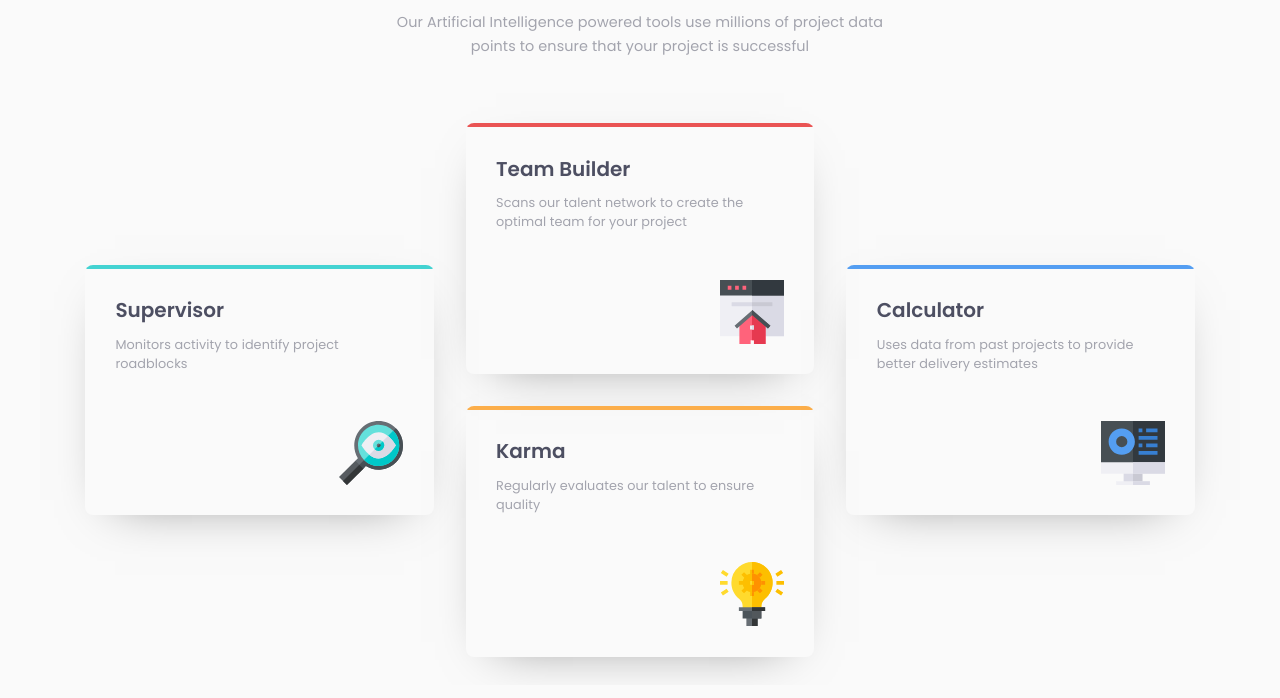
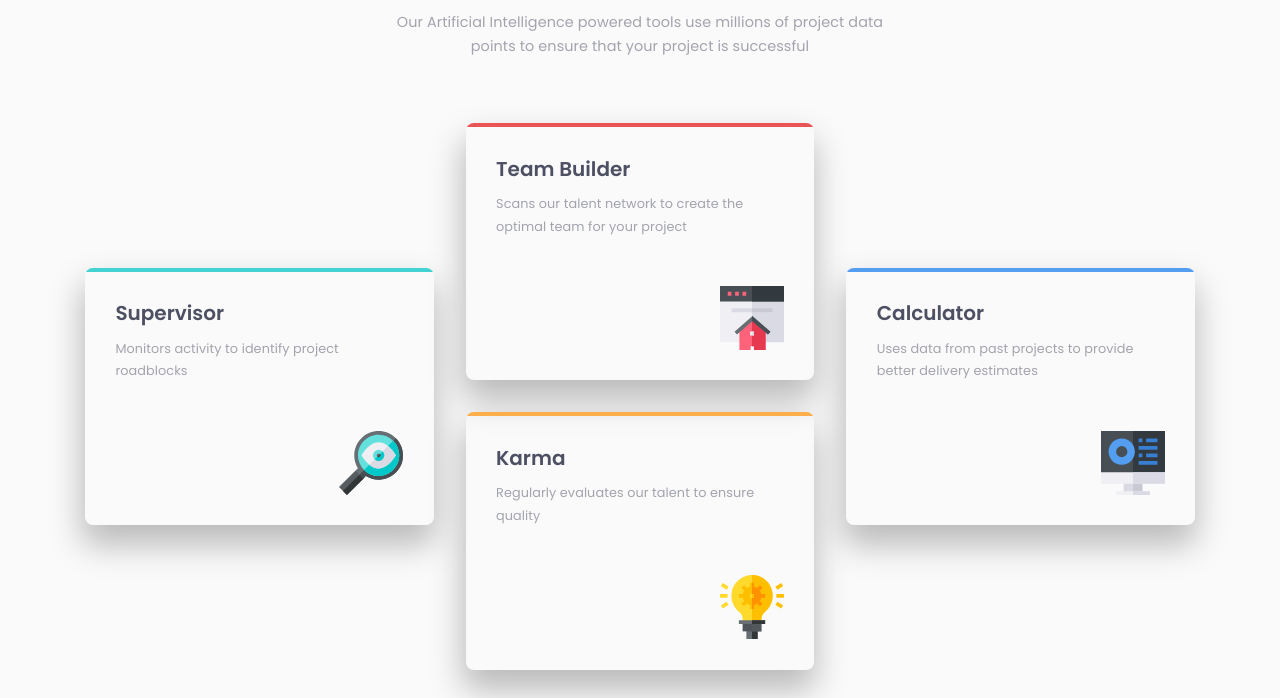
Before and after one commit to NavarroEmiliano/four-card-feature-section, a website: page index.html in a window 1280 px wide. Shown: the part 139-837 px from the top of the page. Drawn offline with Linux system fonts and the light colour scheme.

Commit message:
line heigh

```diff
--- a/sass/styles.scss
+++ b/sass/styles.scss
@@ -100,7 +100,7 @@ picture {
         border-radius: 0.5rem;
         overflow: hidden;
 
-        box-shadow: 0px 15px 50px -30px rgba(0, 0, 0, 0.5);
+        box-shadow: -1px 18px 33px 2px rgba(0,0,0,0.26);
 
 
         &__border {
@@ -138,6 +138,7 @@ picture {
                 opacity: 50%;
                 letter-spacing: 0.09px;
                 margin-block-start: 0.6rem;
+                line-height: 1.75;
             }
 
             img {
```
Also changed, not shown: css/styles.css, 1 other file.
